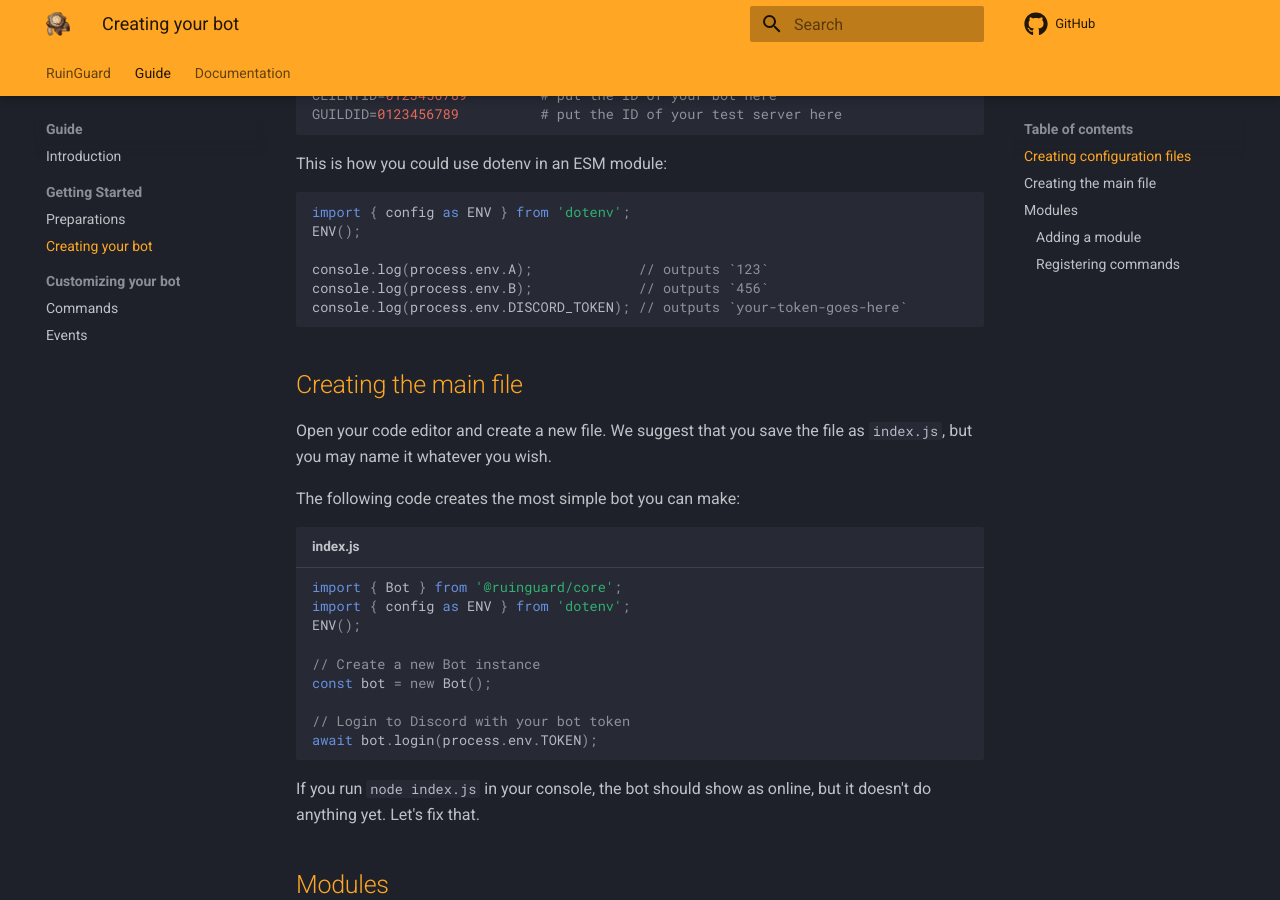
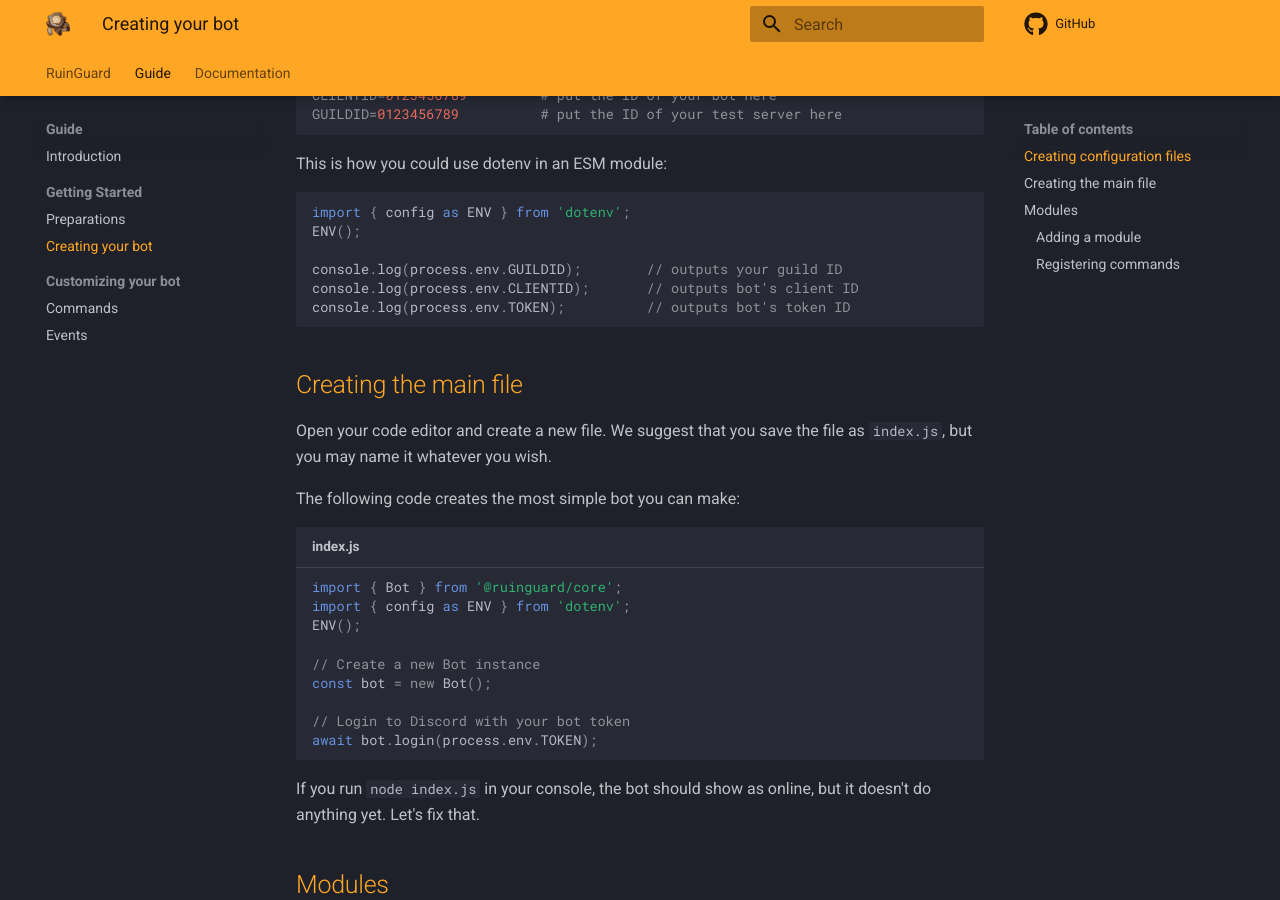
Before and after one commit to Khaenri-ah/ruinguard-docs, an MkDocs documentation site: the page built from docs/guide/getting-started/bot.md, in a window 1280 px wide and 900 px high, scrolled down 530 px. Built offline with MkDocs 1.6.1 and Material for MkDocs 9.7.7, drawn with Linux system fonts in a browser that asks for light colours; comment, search, counter and statistics services are not loaded; some of the changed text lies outside the part shown.

Commit message:
Fixed inconsistencies & beautified using Remark

````diff
--- a/docs/guide/getting-started/bot.md
+++ b/docs/guide/getting-started/bot.md
@@ -22,9 +22,9 @@
 import { config as ENV } from 'dotenv';
 ENV();
 
-console.log(process.env.A);             // outputs `123`
-console.log(process.env.B);             // outputs `456`
-console.log(process.env.DISCORD_TOKEN); // outputs `your-token-goes-here`
+console.log(process.env.GUILDID);        // outputs your guild ID
+console.log(process.env.CLIENTID);       // outputs bot's client ID
+console.log(process.env.TOKEN);          // outputs bot's token ID
 ```
 
 ## Creating the main file
@@ -106,7 +106,6 @@
 
 After running this script, you should see some commands appear in your server. Start the bot again and run one of the commands. Congratulation, You have made a working bot with RuinGuard!
 
+[djs-config]: https://discordjs.guide/creating-your-bot/#creating-configuration-files
 
-
-[djs-config]: https://discordjs.guide/creating-your-bot/#creating-configuration-files
 [djs-env]: https://discordjs.guide/creating-your-bot/#using-environment-variables
````
Also changed, not shown: other parts of docs/guide/getting-started/bot.md (+1 -1 lines).
